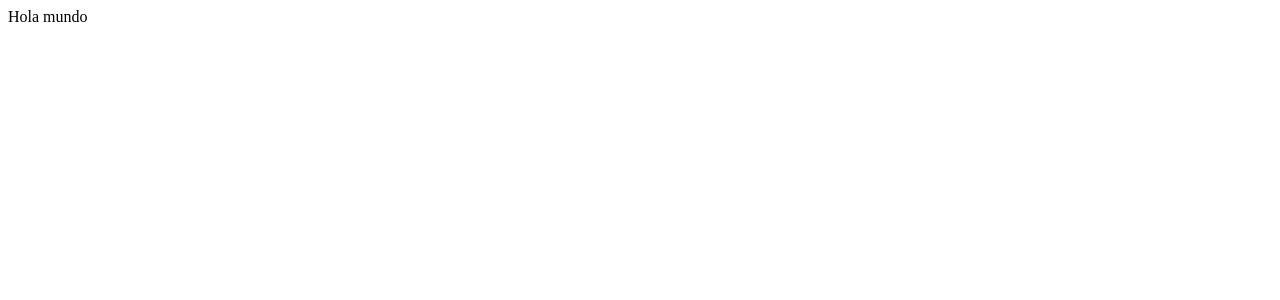
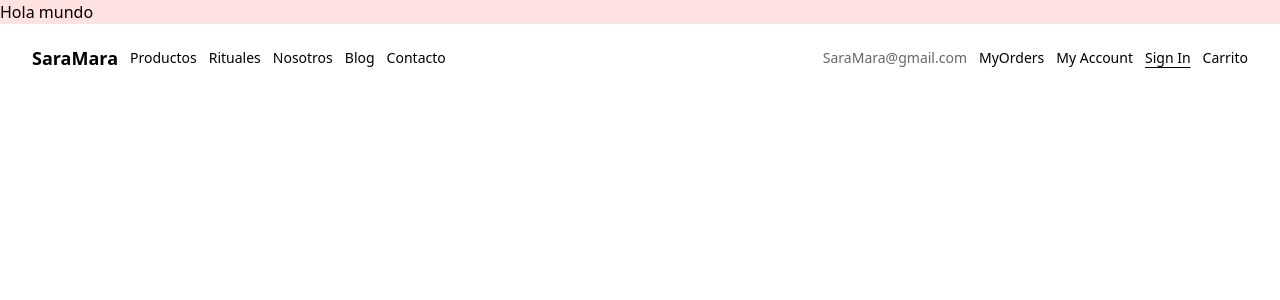
Before and after one commit to Guer1298/SaraMara, a React (Vite) app: page /sign-in in a window 1280 px wide. Shown: the top 300 px of the page. Built offline with nearby package versions, Linux system fonts and the light colour scheme.

Commit message:
Componente Navbar

```diff
--- a/index.html
+++ b/index.html
@@ -3,7 +3,7 @@
   <head>
     <meta charset="UTF-8" />
     <meta name="viewport" content="width=device-width, initial-scale=1.0" />
-    <title>Vite + React</title>
+    <title>Saramara</title>
   </head>
   <body>
     <div id="root"></div>
--- a/package.json
+++ b/package.json
@@ -2,7 +2,7 @@
   "name": "sarama",
   "private": true,
   "version": "0.0.0",
-  "type": "module",
+  "type": "commonjs",
   "scripts": {
     "dev": "vite",
     "build": "vite build",
@@ -19,11 +19,14 @@
     "@types/react": "^18.3.18",
     "@types/react-dom": "^18.3.5",
     "@vitejs/plugin-react": "^4.3.4",
+    "autoprefixer": "^10.4.20",
     "eslint": "^9.17.0",
     "eslint-plugin-react": "^7.37.2",
     "eslint-plugin-react-hooks": "^5.0.0",
     "eslint-plugin-react-refresh": "^0.4.16",
     "globals": "^15.14.0",
+    "postcss": "^8.5.1",
+    "tailwindcss": "^3.4.17",
     "vite": "^6.0.5"
   }
 }
--- /dev/null
+++ b/postcss.config.cjs
@@ -0,0 +1,6 @@
+module.exports = {
+  plugins: {
+    tailwindcss: {},
+    autoprefixer: {},
+  },
+}
--- /dev/null
+++ b/src/Components/Navbar/index.jsx
@@ -0,0 +1,97 @@
+import { NavLink } from "react-router-dom";
+
+const Navbar = () =>{
+    const activeStyle = 'underline underline-offset-4'
+    return (
+        <nav className='flex justify-between items-center fixed z-10 w-full py-5 px-8 text-sm font-light'>
+            <ul className='flex items-center gap-3'>
+                <li className='font-semibold text-lg'>
+                    <NavLink to='/'>
+                    SaraMara
+                    </NavLink>
+                </li>
+                <li>
+                    <NavLink to='/Productos'
+                    className={({ isActive }) =>
+                        isActive ? activeStyle : undefined
+                      }>
+                    Productos
+                    </NavLink>
+                </li>
+                <li>
+                    <NavLink to='/Rituales'
+                    className={({ isActive }) =>
+                        isActive ? activeStyle : undefined
+                      }>
+                    Rituales
+                    </NavLink>
+                </li>
+                <li>
+                    <NavLink to='/Nosotros'
+                    className={({ isActive }) =>
+                        isActive ? activeStyle : undefined
+                      }>
+                     Nosotros
+                    </NavLink>
+                </li>
+                <li>
+                    <NavLink to='/Blog'
+                    className={({ isActive }) =>
+                        isActive ? activeStyle : undefined
+                      }>
+                    Blog
+                    </NavLink>
+                </li>
+                <li>
+                    <NavLink to='/Contacto'
+                    className={({ isActive }) =>
+                        isActive ? activeStyle : undefined
+                      }>
+                    Contacto
+                    </NavLink>
+                </li>
+
+            </ul>
+
+            <ul className='flex items-center gap-3'>
+                <li className='text-black/60'>
+                    SaraMara@gmail.com
+                </li>
+                <li>
+                    <NavLink to='/my-orders'
+                    className={({ isActive }) =>
+                        isActive ? activeStyle : undefined
+                      }>
+                    MyOrders
+                    </NavLink>
+                </li>
+                <li>
+                    <NavLink to='/my-account'
+                    className={({ isActive }) =>
+                        isActive ? activeStyle : undefined
+                      }>
+                    My Account
+                    </NavLink>
+                </li>
+                <li>
+                    <NavLink to='/sign-in'
+                    className={({ isActive }) =>
+                        isActive ? activeStyle : undefined
+                      }>
+                     Sign In
+                    </NavLink>
+                </li>
+                <li>
+                    <NavLink to='/Blog'
+                    className={({ isActive }) =>
+                        isActive ? activeStyle : undefined
+                      }>
+                    Carrito
+                    </NavLink>
+                </li>
+            </ul>
+        </nav>
+    );
+}
+
+export default Navbar;
--- a/src/pages/App/index.jsx
+++ b/src/pages/App/index.jsx
@@ -1,10 +1,12 @@
-import {useRoutes,BrowserRouter} from 'react-router-dom'
-import Home from '../Home'
-import MyAccount from '../MyAccount'
-import MyOrder from '../MyOrder'
-import MyOrders from '../MyOrders'
-import NoFound from '../NoFound'
-import SignIn from '../SignIn'
+import {useRoutes,BrowserRouter} from 'react-router-dom';
+import Home from '../Home';
+import MyAccount from '../MyAccount';
+import MyOrder from '../MyOrder';
+import MyOrders from '../MyOrders';
+import NoFound from '../NoFound';
+import SignIn from '../SignIn';
+import Navbar from '../../Components/Navbar';
+import './App.css'
 import React from 'react';
 
 const AppRoutes = () => {
@@ -23,6 +25,7 @@
   return (
    <BrowserRouter>
       <AppRoutes/>
+      <Navbar/>
    </BrowserRouter>
   );
 }
--- /dev/null
+++ b/tailwind.config.cjs
@@ -0,0 +1,11 @@
+/** @type {import('tailwindcss').Config} */
+module.exports = {
+  content: [
+    "./index.html",
+    "./src/**/*.{js,ts,jsx,tsx}",
+  ],
+  theme: {
+    extend: {},
+  },
+  plugins: [],
+}
```
Also changed, not shown: eslint.config.js (deleted, +0 -38 lines), src/main.jsx (+8 -7 lines), 1 other file (tests, documents, lock files or other folders).
